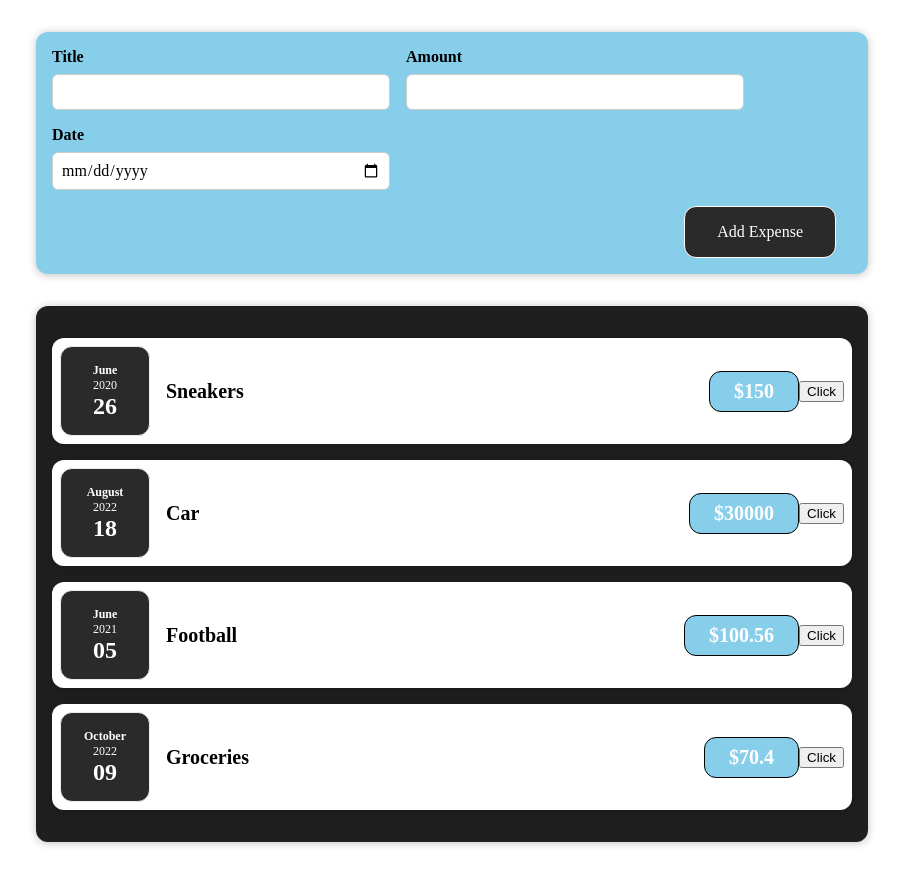
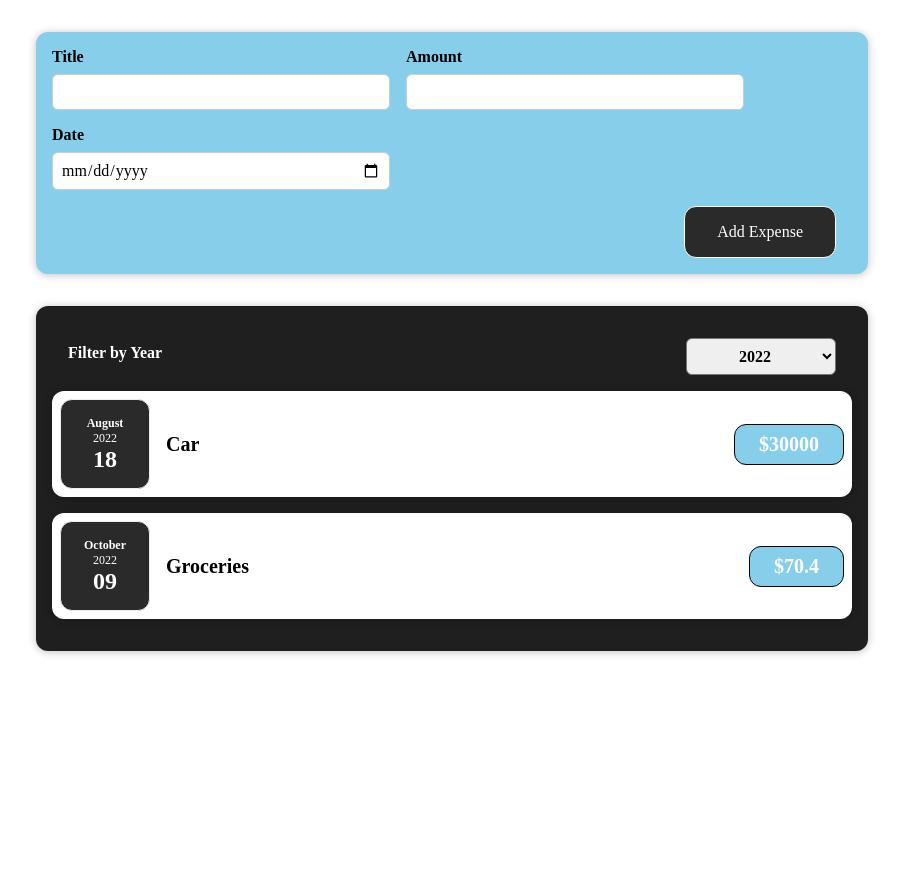
Before and after one commit to jin00woo/react-expense-tracker, a React (Vite) app: page / in a window 1280 px wide. Shown: the whole page, without its empty margins (188-1091 px from the left). After the commit the page ends 800 px from the top, so only its background shows below. Built offline with nearby package versions, Linux system fonts and the light colour scheme.

Commit message:
Added filter function.

```diff
--- a/src/App.jsx
+++ b/src/App.jsx
@@ -1,8 +1,8 @@
 import Expenses from "./components/Expenses/Expenses";
 import NewExpense from "./components/NewExpense/NewExpense";
+import {useState} from "react";
 
-function App(){
-  const expenses = [
+const DUMMY_EXPENSES = [
     {
       id: "e1",
       title: "Sneakers",
@@ -29,9 +29,13 @@
     }
   ];
 
+function App(){
+  const [expenses, setExpenses] = useState(DUMMY_EXPENSES);
+
   const addExpenseHandler = expense => {
-    console.log("App.js");
-    console.log(expense);
+    setExpenses((prevExpenses) => {
+      return [expense, ...prevExpenses];
+    });
   };
 
   return (
--- /dev/null
+++ b/src/components/Expenses/ExpenseFilter.css
@@ -0,0 +1,24 @@
+.expenses-filter {
+  color: white;
+  padding: 0 1rem;
+}
+
+.expenses-filter__control {
+  display: flex;
+  width: 100%;
+  align-items: center;
+  justify-content: space-between;
+  margin: 1rem 0;
+}
+
+.expenses-filter label {
+  font-weight: bold;
+  margin-bottom: 0.5rem;
+}
+
+.expenses-filter select {
+  font: inherit;
+  padding: 0.5rem 3rem;
+  font-weight: bold;
+  border-radius: 6px;
+}
--- /dev/null
+++ b/src/components/Expenses/ExpenseFilter.jsx
@@ -0,0 +1,23 @@
+import "./ExpenseFilter.css";
+
+const ExpenseFilter = (props) => {
+  const dropdownChangeHandler = (event) => {
+    props.onChangeFilter(event.target.value);
+  };
+
+  return (
+    <div className="expenses-filter">
+      <div className="expenses-filter__control">
+        <label>Filter by Year</label>
+        <select value={props.selected} onChange={dropdownChangeHandler}>
+          <option value="2022">2022</option>
+          <option value="2021">2021</option>
+          <option value="2020">2020</option>
+          <option value="2019">2019</option>
+        </select>
+      </div>
+    </div>
+  );
+};
+
+export default ExpenseFilter;
--- a/src/components/Expenses/ExpenseItem.jsx
+++ b/src/components/Expenses/ExpenseItem.jsx
@@ -1,24 +1,18 @@
-import {useState} from "react";
 import "./ExpenseItem.css";
 import Card from "../UI/Card";
 import ExpenseDate from "./ExpenseDate";
 
 function ExpenseItem(props){
-  const [title, setTitle] = useState(props.title);
-
-  const clickHandler = () => {
-    setTitle("Updated");
-  }
-
   return (
+    <li>
     <Card className="expense-item">
       <ExpenseDate date={props.date}></ExpenseDate>
       <div className="expense-item__description">
-        <h2>{title}</h2>
+        <h2>{props.title}</h2>
         <div className="expense-item__price">${props.amount}</div>
       </div>
-      <button onClick={clickHandler}>Click</button>
     </Card>
+    </li>
   );
 }
 
--- a/src/components/Expenses/Expenses.jsx
+++ b/src/components/Expenses/Expenses.jsx
@@ -1,30 +1,24 @@
-import ExpenseItem from "./ExpenseItem";
+import ExpenseFilter from "./ExpenseFilter";
 import Card from "../UI/Card";
 import "./Expenses.css";
+import {useState} from "react";
+import ExpensesList from "./ExpensesList";
 
 function Expenses(props){
+  const [filteredYear, setFilteredYear] = useState("2022");
+
+  const filterChangeHandler = selectedYear => {
+    setFilteredYear(selectedYear);
+  };
+
+  const filteredExpenses = props.items.filter(expense => {
+    return expense.date.getFullYear().toString() === filteredYear;
+  });
+
   return(
     <Card className="expenses">
-      <ExpenseItem
-        title={props.items[0].title}
-        amount={props.items[0].amount}
-        date={props.items[0].date}>
-      </ExpenseItem>
-      <ExpenseItem
-        title={props.items[1].title}
-        amount={props.items[1].amount}
-        date={props.items[1].date}>
-      </ExpenseItem>
-      <ExpenseItem
-        title={props.items[2].title}
-        amount={props.items[2].amount}
-        date={props.items[2].date}>
-      </ExpenseItem>
-      <ExpenseItem
-        title={props.items[3].title}
-        amount={props.items[3].amount}
-        date={props.items[3].date}>
-      </ExpenseItem>
+      <ExpenseFilter onChangeFilter={filterChangeHandler} selected={filteredYear}></ExpenseFilter>
+      <ExpensesList items={filteredExpenses}></ExpensesList>
     </Card>
   );
 }
--- /dev/null
+++ b/src/components/Expenses/ExpensesList.css
@@ -0,0 +1,9 @@
+.expenses-list {
+  list-style: none;
+  padding: 0;
+}
+
+.expenses-list__fallback {
+  color: white;
+  text-align: center;
+}
--- /dev/null
+++ b/src/components/Expenses/ExpensesList.jsx
@@ -0,0 +1,24 @@
+import ExpenseItem from "./ExpenseItem";
+import "./ExpensesList.css";
+
+const ExpensesList = (props) => {
+
+  if (props.items.length === 0){
+    return <h2 className="expenses-list__fallback">
+      Found no expenses.
+    </h2>;
+  }
+
+  return (<ul className="expenses-list">
+    {props.items.map(expense => (
+    <ExpenseItem
+        key={expense.id}
+        title={expense.title}
+        amount={expense.amount}
+        date={expense.date}>
+      </ExpenseItem>
+    ))}
+  </ul>);
+};
+
+export default ExpensesList;
```
Also changed, not shown: src/components/Expenses/Expenses.css (line endings or trailing spaces).
